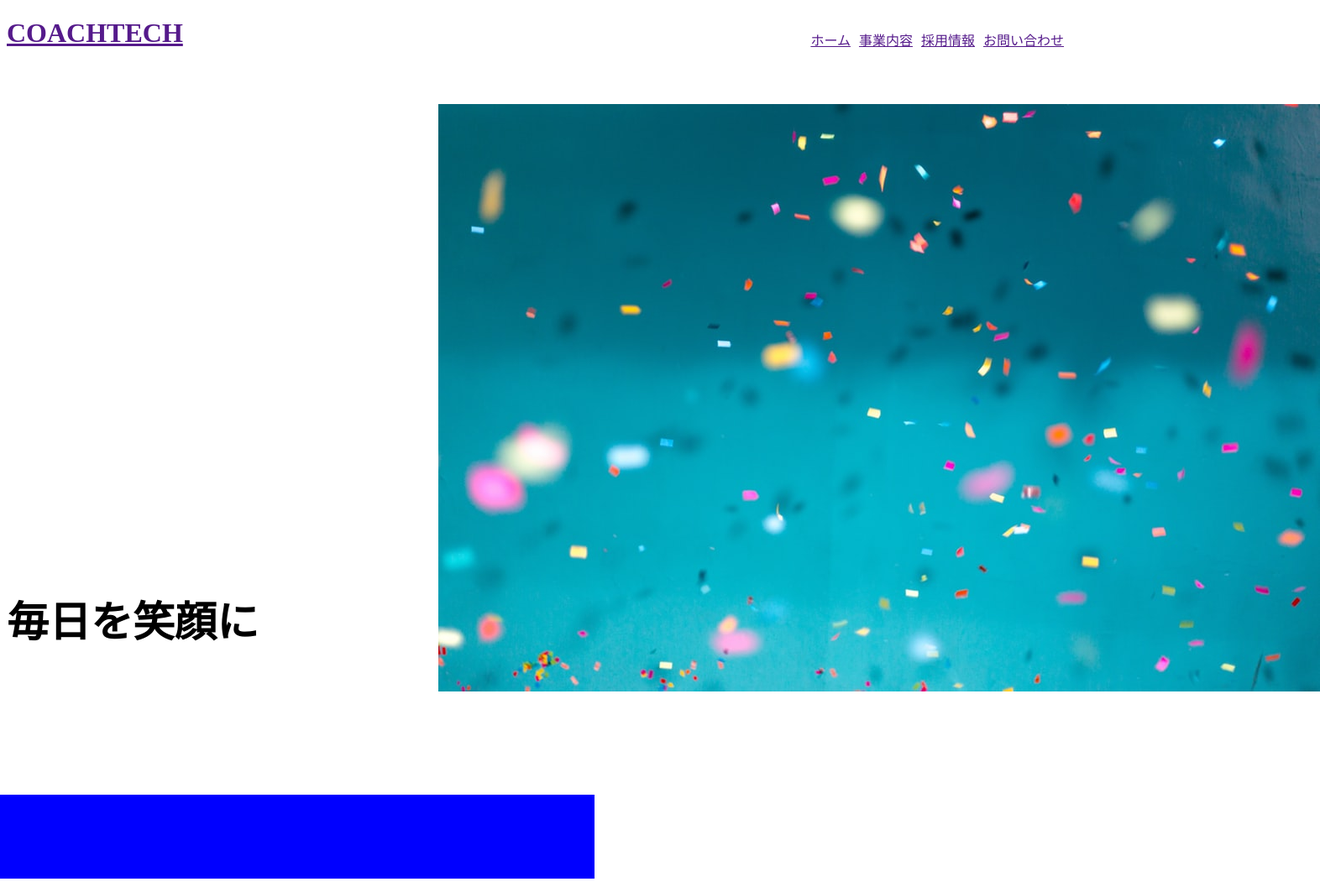
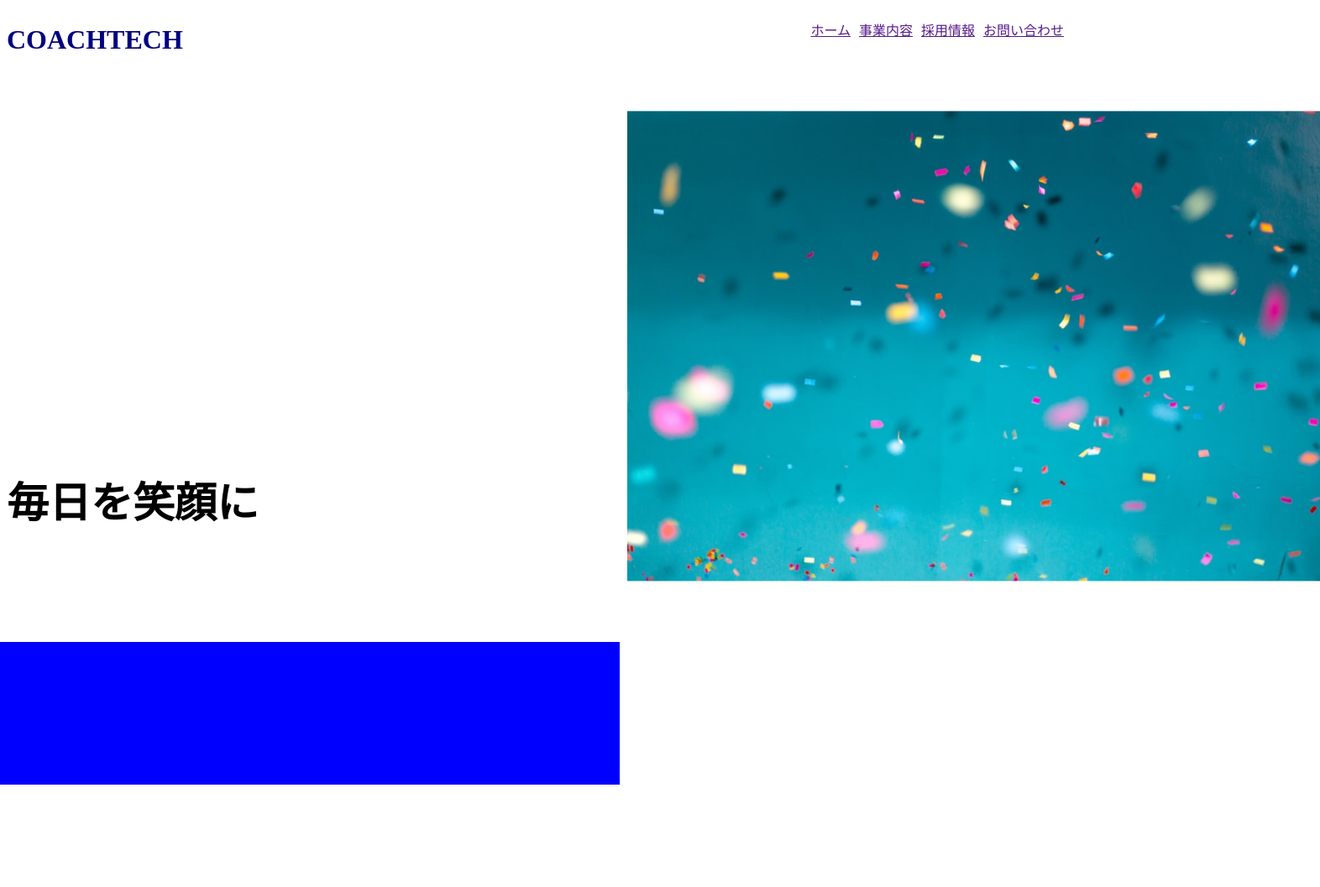
Before and after one commit to kazuki2157/20231101_dairikikazuki_css, a plain HTML site: page index.html in a window 1280 px wide. Shown: the whole page at 84% size, 1572 px wide, since content can reach past the window. After the commit the page ends 800 px from the top, so only its background shows below. Drawn offline with Linux system fonts and the light colour scheme.

Commit message:
任意のメッセージ

```diff
--- a/css/style.css
+++ b/css/style.css
@@ -1,23 +1,35 @@
+body{
+    position: fixed;
+    top: 0;
+}
+
+.header-ttl{
+    color: navy;
+}
+
+
 .header-nav-item{
     list-style: none;
     float: right;
     padding: 5px;
     position: relative;
-    top: -50px;
+    top: -70px;
 }
 
 .img{
     float: right;
     position: relative;
-    top: 10px;
-    left: 300px;
+    top: -60px;
+    left: 420px;
+    z-index: 10;
+    transform: scale(0.8);
 
 }
 
 .letter{
     float: left;
     position: relative;
-    top: -150px;
+    top: -300px;
     font-size: 50px;
 }
 
@@ -25,8 +37,9 @@
     background-color: blue;
     float: left;
     width: 1000px;
-    height: 100px;
+    height: 90px;
     position: relative;
-    top: -10px;
-    right: 300px;
+    top: -200px;
+    right: 350px;
+    padding:40px
 }
--- a/index.html
+++ b/index.html
@@ -10,7 +10,7 @@
 
 <body>
     <header>
-        <h1 class ="header-ttl"><a href="">COACHTECH</a></h1>
+        <h1 class ="header-ttl">COACHTECH</h1>
         <nav class ="header-nav">
             <ul class ="header-nav-list">
                 <li class ="header-nav-item"><a href="">お問い合わせ</a></li>
@@ -20,7 +20,7 @@
             </ul>
         </nav>
         <div class = "img">
-            <img src="css/firstview.jpeg" alt="画像">
+            <img src="img/firstview.jpeg" alt="画像">
         </div>
         <h1 class ="letter">毎日を笑顔に</h1>
         <div class ="background-color"></div>
```
Also changed, not shown: img/firstview.jpeg (renamed from css/firstview.jpeg), 1 other file.
